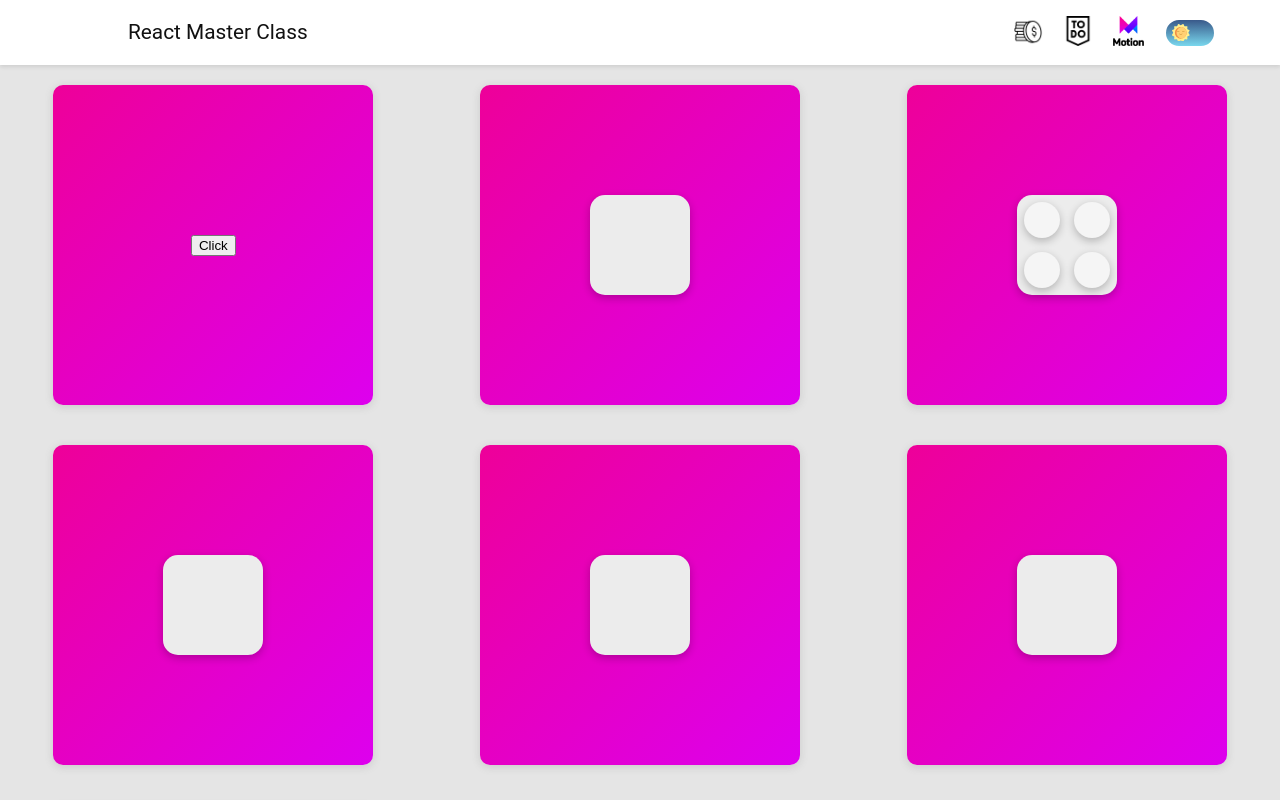
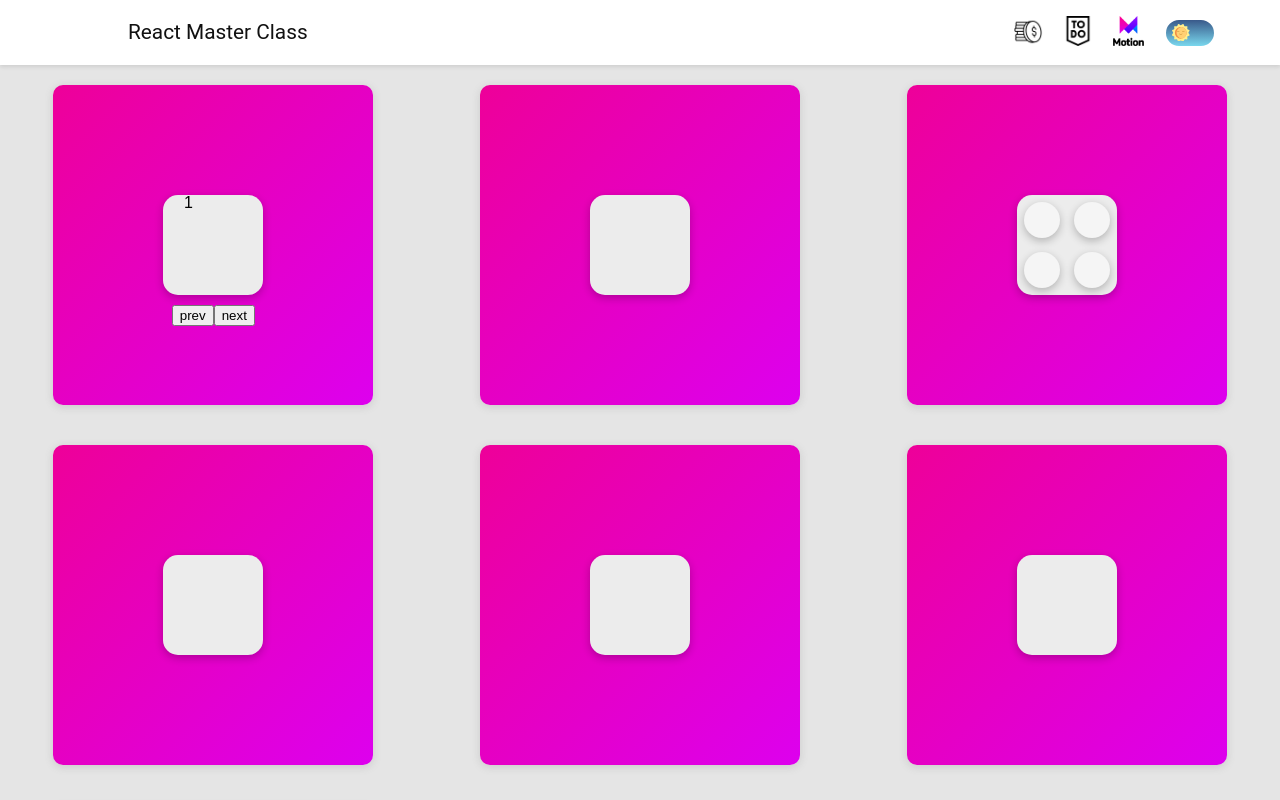
Before and after one commit to jooyul-yoon/todo_react, a React (Create React App) app: page /react/animation in a window 1280 px wide. Shown: the top 800 px of the page. Built offline with nearby package versions, Linux system fonts and the light colour scheme.

Commit message:
Framer-motion animate presence 2

```diff
--- a/src/components/todo_components/framer/Framer.tsx
+++ b/src/components/todo_components/framer/Framer.tsx
@@ -24,6 +24,7 @@ const BoxContainer = styled(motion.div)`
   display: flex;
   justify-content: center;
   align-items: center;
+  flex-direction: column;
   overflow: hidden;
   background: linear-gradient(135deg, rgb(238, 0, 153), rgb(221, 0, 238));
   border-radius: 10px;
@@ -38,6 +39,8 @@ const Box = styled(motion.div)`
   background-color: #ececec;
   border-radius: 15px;
   box-shadow: rgba(0, 0, 0, 0.24) 0px 3px 8px;
+  text-align: center;
+  position: absolute;
 `;
 const Circle = styled(motion.div)`
   width: 36px;
@@ -94,10 +97,18 @@ const svgVar: Variants = {
     fill: "rgba(255, 255, 255, 1)",
   },
 };
-const AniPresenceVar: Variants = {
-  initial: { opacity: 0, scale: 0 },
-  visible: { opacity: 1, scale: 1, rotateZ: 360 },
-  leaving: { opacity: 0, scale: 0, y: 20 },
+const SliderVar: Variants = {
+  entry: (isBack: Boolean) => ({
+    opacity: 0,
+    scale: 0,
+    x: isBack ? -100 : 100,
+  }),
+  center: (isBack: Boolean) => ({ opacity: 1, scale: 1, x: 0 }),
+  leaving: (isBack: Boolean) => ({
+    opacity: 0,
+    scale: 0,
+    x: isBack ? 100 : -100,
+  }),
 };
 
 function Framer() {
@@ -115,9 +126,16 @@ function Framer() {
   );
   const { scrollY, scrollYProgress } = useViewportScroll();
   const scale = useTransform(scrollYProgress, [0, 1], [1, 0.5]);
-  const [showing, setShowing] = useState(false);
-  const toggleShowing = () => setShowing(!showing);
-
+  const [visible, setVisible] = useState(1);
+  const [back, setBack] = useState(false);
+  const next = () => {
+    setBack(false);
+    setVisible((prev) => (prev === 10 ? 1 : prev + 1));
+  };
+  const prev = () => {
+    setBack(true);
+    setVisible((prev) => (prev === 1 ? 10 : prev - 1));
+  };
   useEffect(() => {
     // scrollY.onChange(() => console.log(scrollY.get(), scrollYProgress.get()));
   }, [scrollY, scrollYProgress]);
@@ -127,17 +145,26 @@ function Framer() {
       <Navigator />
       <Wrapper>
         <BoxContainer>
-          <AnimatePresence>
-            {showing ? (
-              <Box
-                variants={AniPresenceVar}
-                initial="initial"
-                animate="visible"
-                exit="leaving"
-              />
-            ) : null}
+          <AnimatePresence exitBeforeEnter custom={back}>
+            {[1, 2, 3, 4, 5, 6, 7, 8, 9, 10].map((i) =>
+              i === visible ? (
+                <Box
+                  custom={back}
+                  key={visible}
+                  variants={SliderVar}
+                  initial="entry"
+                  animate="center"
+                  exit="leaving"
+                >
+                  {visible}
+                </Box>
+              ) : null
+            )}
           </AnimatePresence>
-          <button onClick={toggleShowing}>Click</button>
+          <div style={{ position: "relative", top: 70 }}>
+            <button onClick={prev}>prev</button>
+            <button onClick={next}>next</button>
+          </div>
         </BoxContainer>
         <BoxContainer>
           <Box
```
